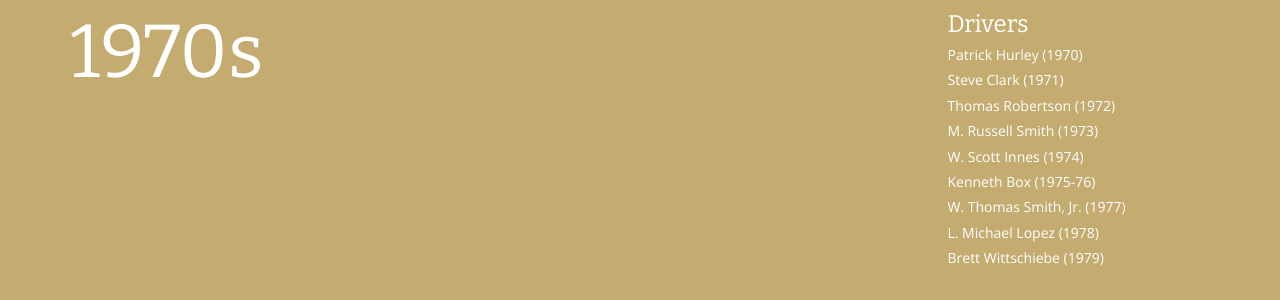
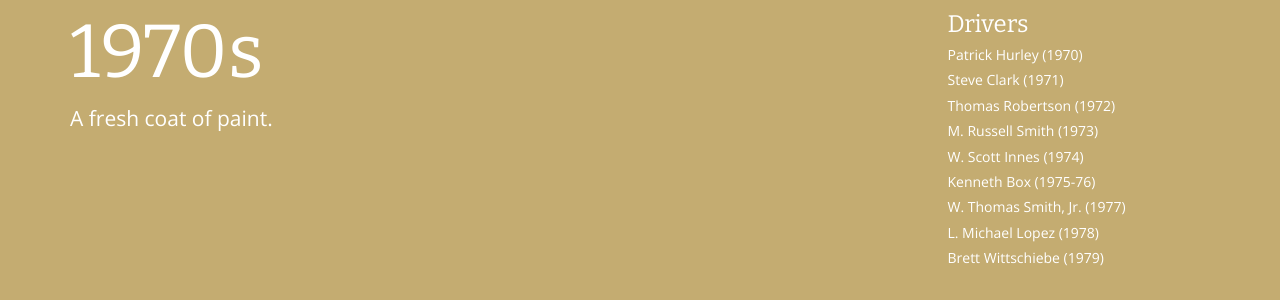
Before and after one commit to RamblinReckClub/reckhistory, a Jekyll site: the page built from 1970s.md, in a window 1280 px wide. Shown: the part 182-482 px from the top of the page. Built offline with Jekyll 4.4.1, drawn with Linux system fonts in a browser that asks for light colours.

```diff
--- a/1970s.md
+++ b/1970s.md
@@ -1,7 +1,7 @@
 ---
 layout: timeline
 title: 1970s
-summary:
+summary: A fresh coat of paint.
 order: 2
 permalink: /1970s/
 drivers:
```
Also changed, not shown: 1990s.md (+1 -0 lines).
